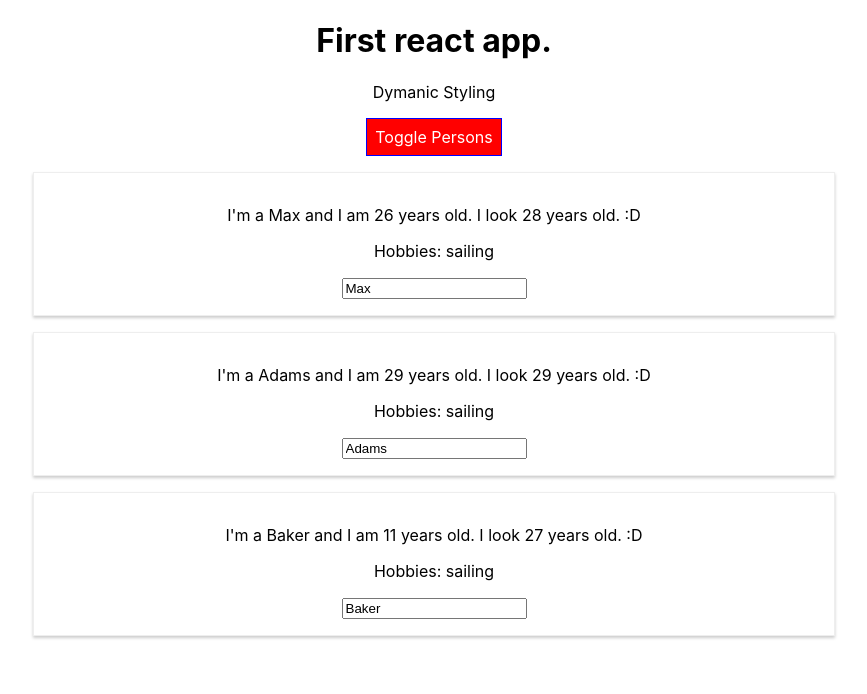
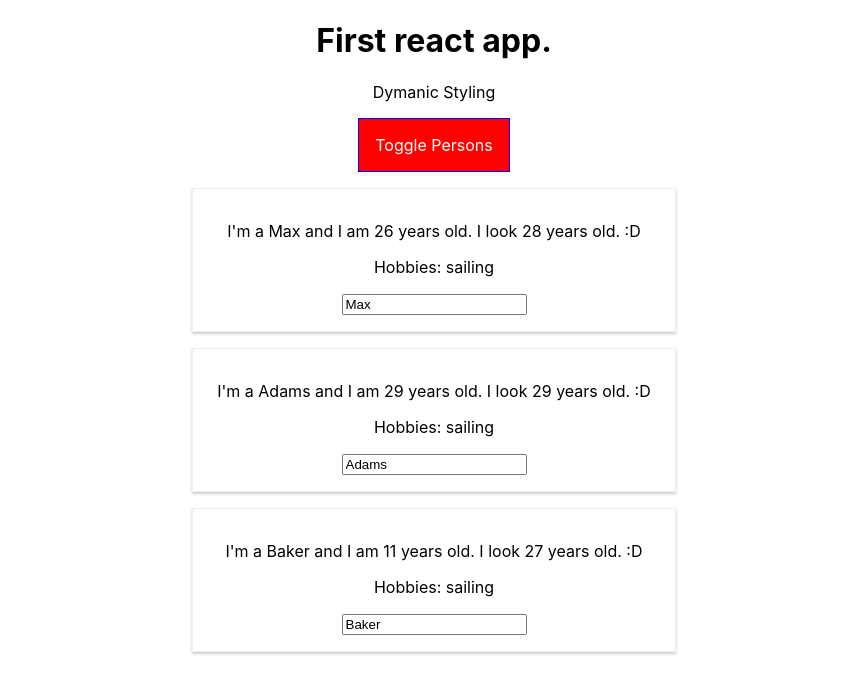
Before and after one commit to kumudug/react_first, a React (Create React App) app in the folder hello_world/: page / in a window 1280 px wide. Both pictures are taken after a click on the button "Toggle Persons". Shown: the top 694 px of the page, without its empty margins (206-1073 px from the left). Built offline with nearby package versions, Linux system fonts and the light colour scheme.

Commit message:
css modules

```diff
--- a/hello_world/src/App.css
+++ /dev/null
@@ -1,11 +0,0 @@
-.App {
-  text-align: center;
-}
-
-.red {
-  color: red;
-}
-
-.bold {
-  font-weight: bold;
-}
--- a/hello_world/src/App.js
+++ b/hello_world/src/App.js
@@ -1,5 +1,5 @@
 import React, { Component } from "react";
-import "./App.css";
+import styles from "./App.module.css";
 import Person from "./Person/Person";
 
 class App extends Component {
@@ -41,20 +41,8 @@
   };
 
   render() {
-    const style = {
-      backgroundColor: "green",
-      color: "white",
-      font: "inherit",
-      border: "1px solid blue",
-      padding: "8px",
-      cursor: "pointer",
-      ":hover": {
-        backgroundColor: "lightgreen",
-        color: "black"
-      }
-    };
-
     let persons = null;
+    let btnClass = '';
 
     if (this.state.showPersons) {
       persons = (
@@ -74,27 +62,24 @@
           })}
         </div>
       );
-      style.backgroundColor = "red";
-      style[":hover"] = {
-        backgroundColor: "salmon",
-        color: "black"
-      };
+
+      btnClass = styles.Red;
     }
 
     //let classes = ['red', 'bold'].join(' '); //what we get 'red bold'
     const classes = [];
     if (this.state.persons.length <= 2) {
-      classes.push("red");
+      classes.push(styles.red);
     }
     if (this.state.persons.length <= 1) {
-      classes.push("bold");
+      classes.push(styles.bold);
     }
 
     return (
-      <div className="App">
+      <div className={styles.App}>
         <h1>First react app.</h1>
         <p className={classes.join(" ")}>Dymanic Styling</p>
-        <button onClick={this.togglPersonsHandler} style={style}>
+        <button className={btnClass} onClick={this.togglPersonsHandler}>
           Toggle Persons
           </button>
         {persons}
--- /dev/null
+++ b/hello_world/src/App.module.css
@@ -0,0 +1,34 @@
+.App {
+  text-align: center;
+}
+
+.red {
+  color: red;
+}
+
+.bold {
+  font-weight: bold;
+}
+
+.App button {
+  border: 1px solid blue;
+  padding: 16px;
+  background-color: green;
+  font: inherit;
+  color: white;
+  cursor: pointer;
+}
+
+.App button:hover {
+  background-color: lightgreen;
+  color: black;
+}
+
+.App button.Red {
+  background-color: red;
+}
+
+.App button.Red:hover {
+  background-color: salmon;
+  color: black;
+}
--- a/hello_world/src/Person/Person.css
+++ /dev/null
@@ -1,8 +0,0 @@
-.Person {
-    width: 60%;
-    margin: 16px auto;
-    border: 1px solid #eee;
-    box-shadow: 0 2px 3px #ccc;
-    padding: 16px;
-    text-align: center;
-}
--- a/hello_world/src/Person/Person.js
+++ b/hello_world/src/Person/Person.js
@@ -1,9 +1,9 @@
 import React from "react";
-import "./Person.css";
+import styles from "./Person.module.css";
 
 const person = props => {
   return (
-    <div className="Person">
+    <div className={styles.Person}>
       <p onClick={props.click}>
         I'm a {props.name} and I am {Math.floor(Math.random() * 30)} years old.
         I look {props.age} years old. :D
--- /dev/null
+++ b/hello_world/src/Person/Person.module.css
@@ -0,0 +1,14 @@
+.Person {
+    width: 60%;
+    margin: 16px auto;
+    border: 1px solid #eee;
+    box-shadow: 0 2px 3px #ccc;
+    padding: 16px;
+    text-align: center;
+}
+
+@media (min-width: 500px) {
+    .Person {
+        width: 450px;
+    }
+}
```
